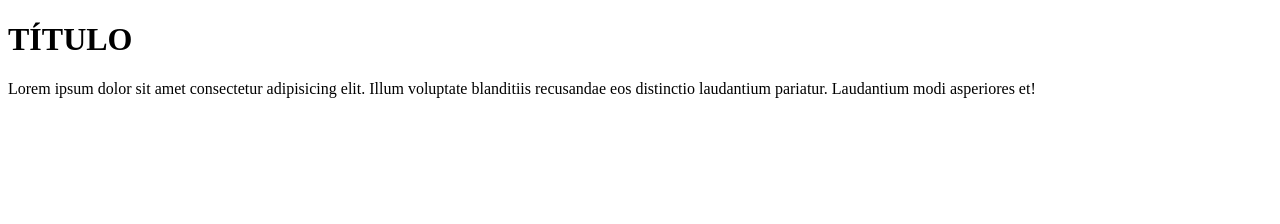
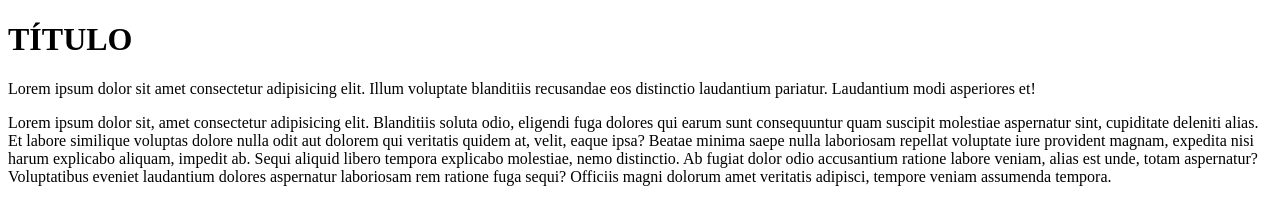
Before and after one commit to tharlytonscarabotto/teste_git, a plain HTML site: page index.html in a window 1280 px wide. Drawn offline with Linux system fonts and the light colour scheme.

Commit message:
incluindo mais um parágrafo

```diff
--- a/index.html
+++ b/index.html
@@ -8,5 +8,6 @@
 <body>
     <h1>TÍTULO</h1>
     <P>Lorem ipsum dolor sit amet consectetur adipisicing elit. Illum voluptate blanditiis recusandae eos distinctio laudantium pariatur. Laudantium modi asperiores et!</P>
+    <p>Lorem ipsum dolor sit, amet consectetur adipisicing elit. Blanditiis soluta odio, eligendi fuga dolores qui earum sunt consequuntur quam suscipit molestiae aspernatur sint, cupiditate deleniti alias. Et labore similique voluptas dolore nulla odit aut dolorem qui veritatis quidem at, velit, eaque ipsa? Beatae minima saepe nulla laboriosam repellat voluptate iure provident magnam, expedita nisi harum explicabo aliquam, impedit ab. Sequi aliquid libero tempora explicabo molestiae, nemo distinctio. Ab fugiat dolor odio accusantium ratione labore veniam, alias est unde, totam aspernatur? Voluptatibus eveniet laudantium dolores aspernatur laboriosam rem ratione fuga sequi? Officiis magni dolorum amet veritatis adipisci, tempore veniam assumenda tempora.</p>
 </body>
 </html>
```
